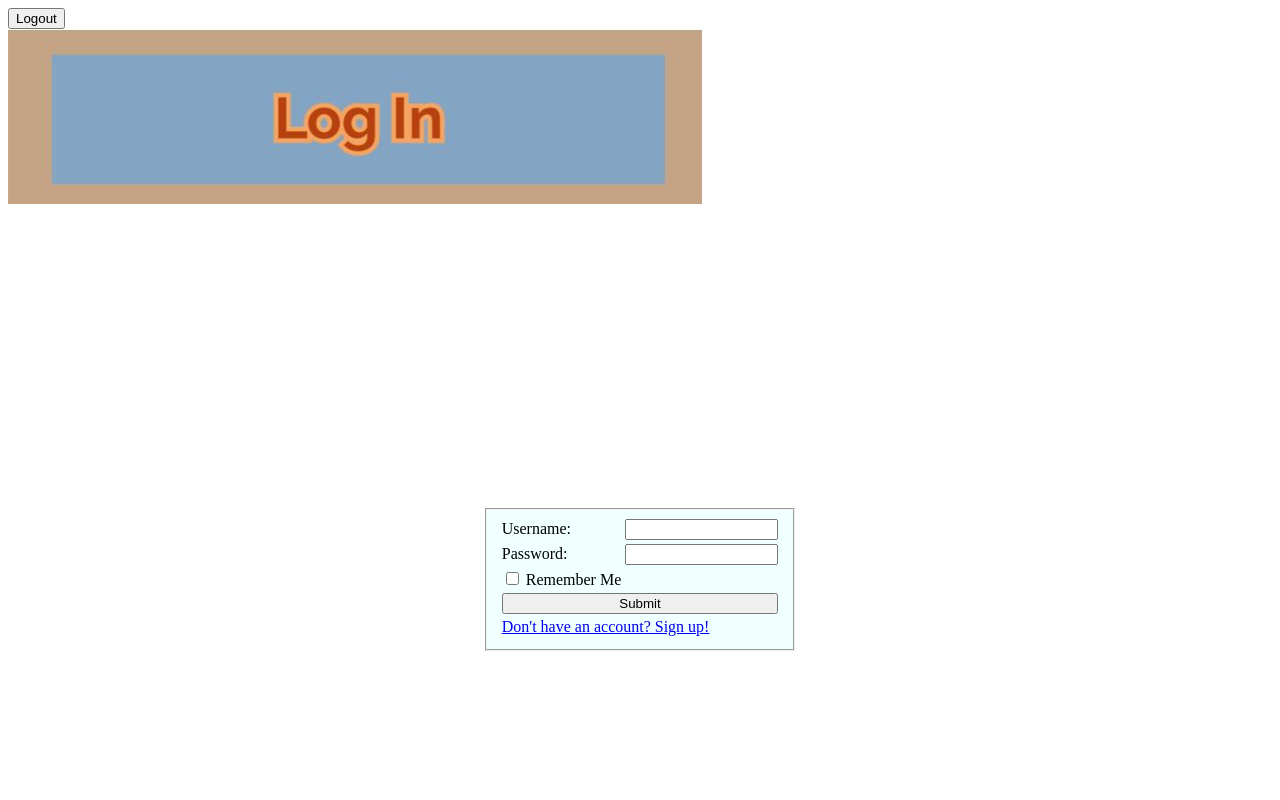
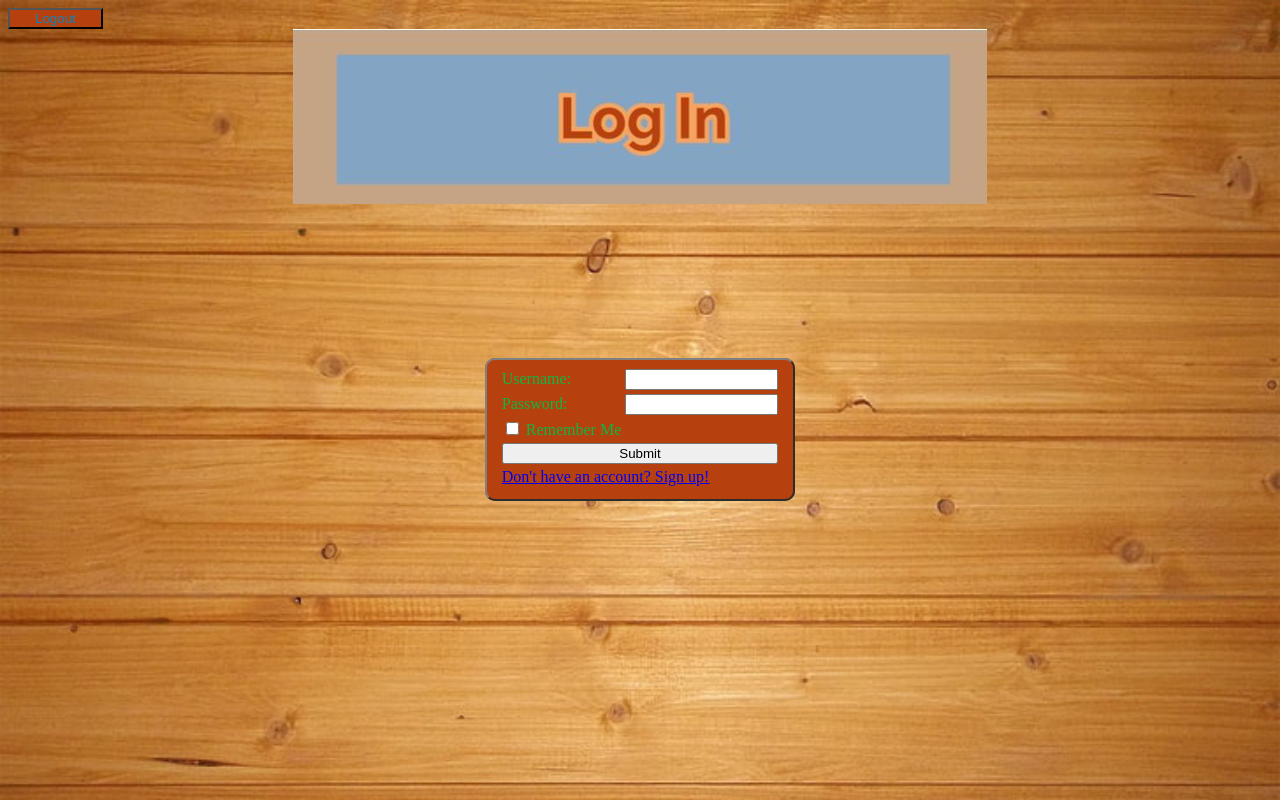
Before and after one commit to thuyn789/hidden-item-php-game, a PHP site: page /login.php in a window 1280 px wide. Run offline with PHP 8.4, Linux system fonts and the light colour scheme.

Commit message:
Add files via upload

```diff
--- a/style.css
+++ b/style.css
@@ -1,59 +1,14 @@
-.textfields-container {
-    display: flex;
-    justify-content: center;
-    flex-direction: column;
-
-    width: 100%;
-    height: 100%;
-    /*border: 3px solid green*/
+body {
+    background-image: url("images/WoodenFrameBackground.jpg");
+    background-size: cover;
 }
 
-.top-container {
-    width: 100%;
-    height: 20%;
-    /*background-color: red;*/
+button.logout-btn {
+    background-color: #b7410e;
+    color: #0e84b7;
+    width: 7.5%;
 }
 
-.mid-container {
-    width: 100%;
-    flex-grow: 1;
-    /*background-color: green;*/
-    display: flex;
-    flex-direction: row;
-}
-
-.mid-left-container {
-    width: 30%;
-    height: 100%;
-    /*background-color: yellow; */
-}
-
-
-.mid-center-container {
-    height: 100%;
-    flex-grow: 1;
-    /*border: 3px solid yellow;*/
-    justify-content: center;
-}
-
-.mid-center {
-    display: flex;
-    justify-content: center;
-    margin-top: 30%;
-
-}
-
-.mid-right-container {
-    width: 30%;
-    height: 100%;
-    /*background-color: greenyellow;*/
-}
-
-.bottom-container {
-    width: 100%;
-    height: 20%;
-    /*background-color: blue;*/
-}
 
 form.input {
 
@@ -61,30 +16,47 @@ form.input {
 }
 
 fieldset {
-    background-color: azure;
-}
-
-ul {
-    margin-top: 20px;
-}
-
-li {
-    margin-top: 10px;
+    background-color: #b7410e;
+	border: 2px outset gray;
+	border-radius: 10px;
+    color: #0eb741;
 }
 
 /*
 Test.html stuff
 */
 
-.inputs {
+div.container {
+    width: 100%;
+    height: 100%;
+    /*border: 4px solid green;*/
+    display: flex;
+    flex-direction: column;
+}
+
+div.logout {
+    width: 100%;
+    /*border: 2px solid blue;*/
+}
+
+div.icon {
+    width:100%;
+    height: 100%;
+    flex-grow: 1;
+    /*border: 2px solid orange;*/
+    text-align: center;
+}
+
+div.inputs {
     display: flex;
     justify-content: center;
-    margin-top: 300px;
+    margin-top: 150px;
+    /*border: 3px solid red;*/
 }
 
 h1.title {
     font-weight: bold;
-    margin-left: 45%;
+    margin-left: 2px;
 }
 
 input.submit-btn {
@@ -92,9 +64,29 @@ input.submit-btn {
 }
 
 tr.centered {
-    align: center;
+    align-self: center;
 }
 
 p.error {
     color: red;
 }
+
+div.frame-test {
+    width: 35%;
+    height: 35%;
+    /*border: 5px solid red;*/
+    background-image: url("images/LightsFrame.JPG");
+    background-size: 100%, 100%;
+}
+
+img.logo_login {
+    position: relative;
+    margin-left: 5px;
+    left: 5px;
+}
+
+.logo {
+    border: 3px solid red;
+    width: 50%;
+    height: 50%;
+}
```
